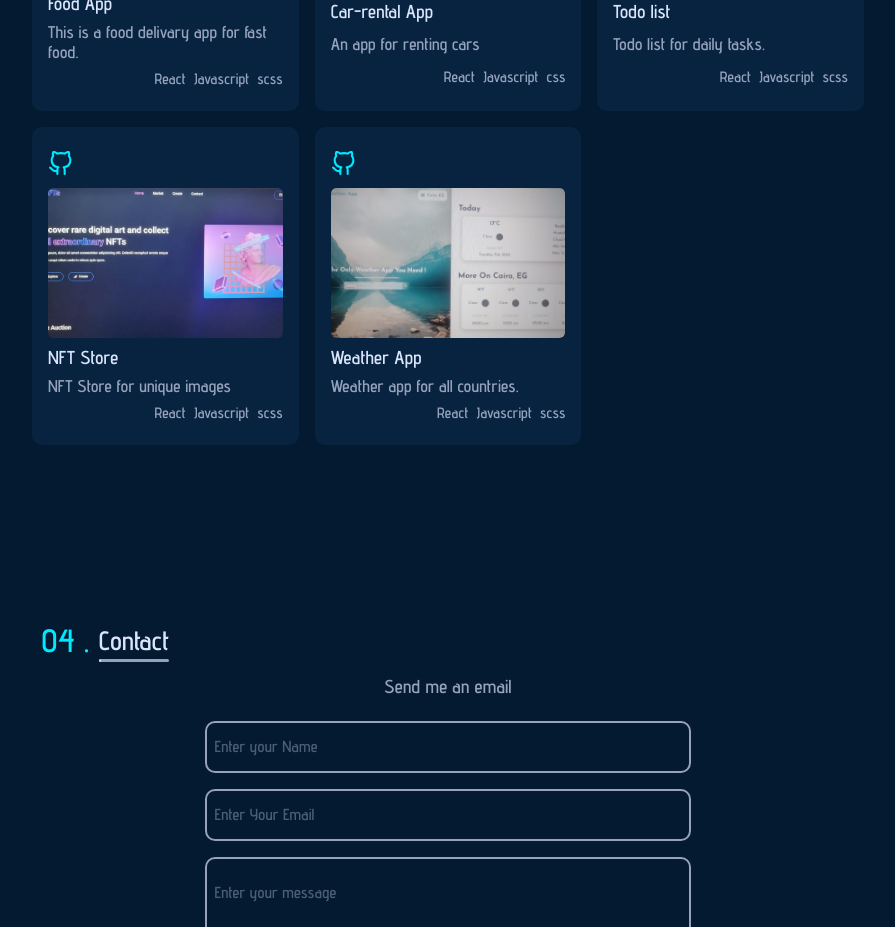
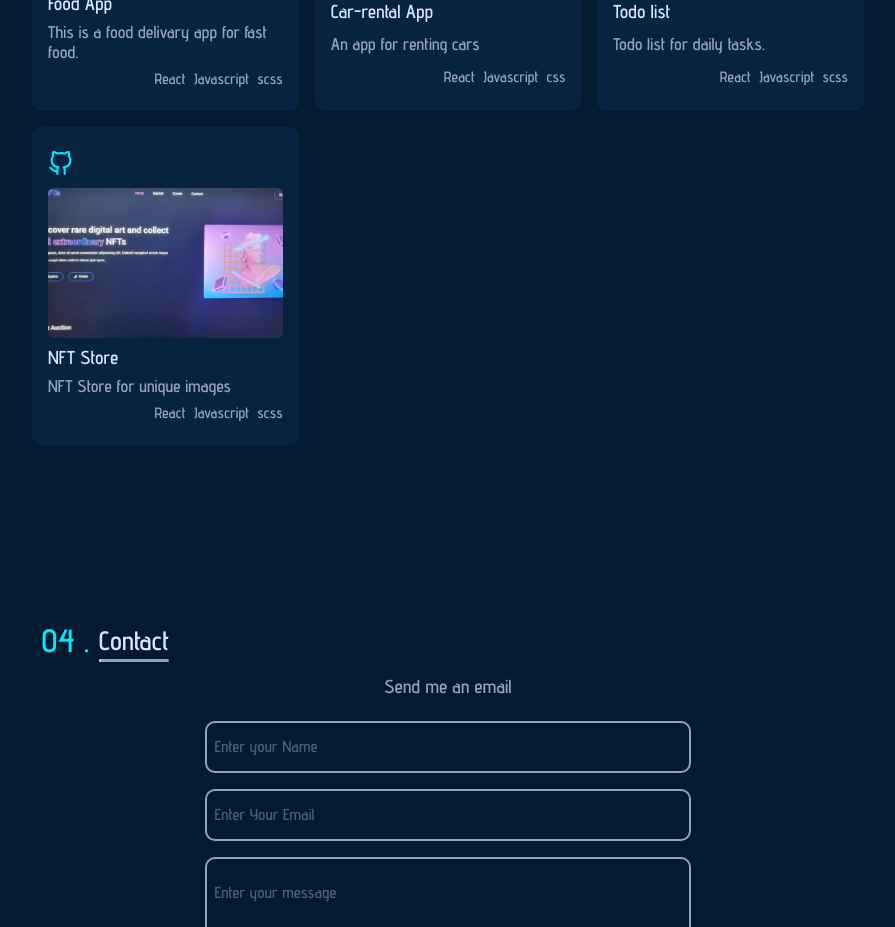
Before and after one commit to Ziad-Asr/Portfolio, a React (Create React App) app: page / in a window 1280 px wide. Shown: the part 2300-3227 px from the top of the page, without its empty margins (224-1119 px from the left). Built offline with nearby package versions, Linux system fonts and the light colour scheme.

Commit message:
Update Projects.jsx

```diff
--- a/src/components/Projects/Projects.jsx
+++ b/src/components/Projects/Projects.jsx
@@ -52,17 +52,17 @@ const data = [
     tech2: 'Javascript',
     tech3: 'scss',
   },
-  {
-    id: 3,
-    image: weather,
-    liveLink: 'https://ziad-weather-app.netlify.app/',
-    github: 'https://github.com/Ziad-Asr/Weather-App',
-    title: 'Weather App',
-    desc: 'Weather app for all countries.',
-    tech1: 'React',
-    tech2: 'Javascript',
-    tech3: 'scss',
-  },
+  // {
+  //   id: 3,
+  //   image: weather,
+  //   liveLink: 'https://ziad-weather-app.netlify.app/',
+  //   github: 'https://github.com/Ziad-Asr/Weather-App',
+  //   title: 'Weather App',
+  //   desc: 'Weather app for all countries.',
+  //   tech1: 'React',
+  //   tech2: 'Javascript',
+  //   tech3: 'scss',
+  // },
 ]
 
 const Project = () => {
```
